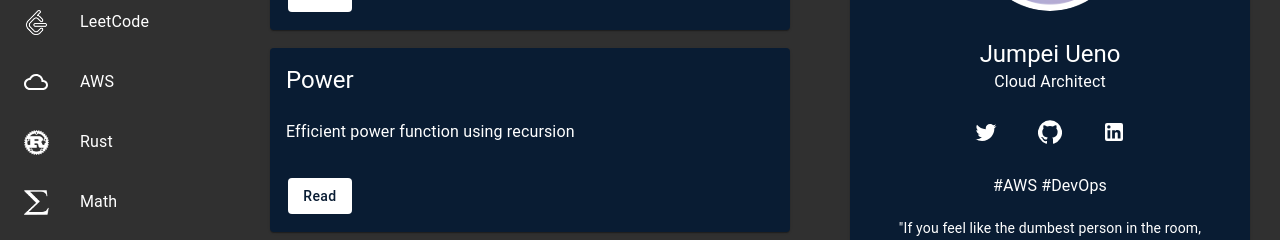
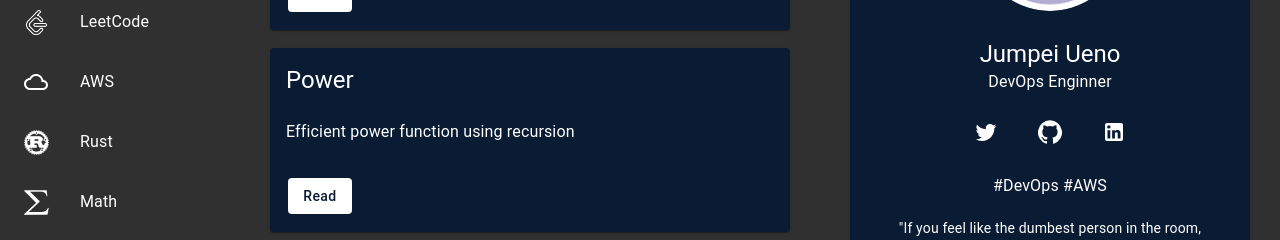
Before and after one commit to jun-uen0/react-techs, a React (Create React App) app: page / in a window 1280 px wide. Shown: the part 250-490 px from the top of the page. Built offline with nearby package versions, Linux system fonts and the light colour scheme; the HTML template or start-up script is replaced by a standard one.

Commit message:
update: change title to DevOps Enginner

```diff
--- a/src/components/Layout/CardArea/parts/Profile.tsx
+++ b/src/components/Layout/CardArea/parts/Profile.tsx
@@ -29,13 +29,13 @@ const Profile: React.FC = () => {
             Jumpei Ueno
           </Typography>
           <Typography>
-            Cloud Architect
+            DevOps Enginner
           </Typography>
           <span style={{ marginLeft: 16 }} />
           <Sns />
           <Typography>
             <br />
-            #AWS #DevOps
+            #DevOps #AWS
           </Typography>
           <span style={{ marginLeft: 16 }} />
           <Typography variant="body2">
```
